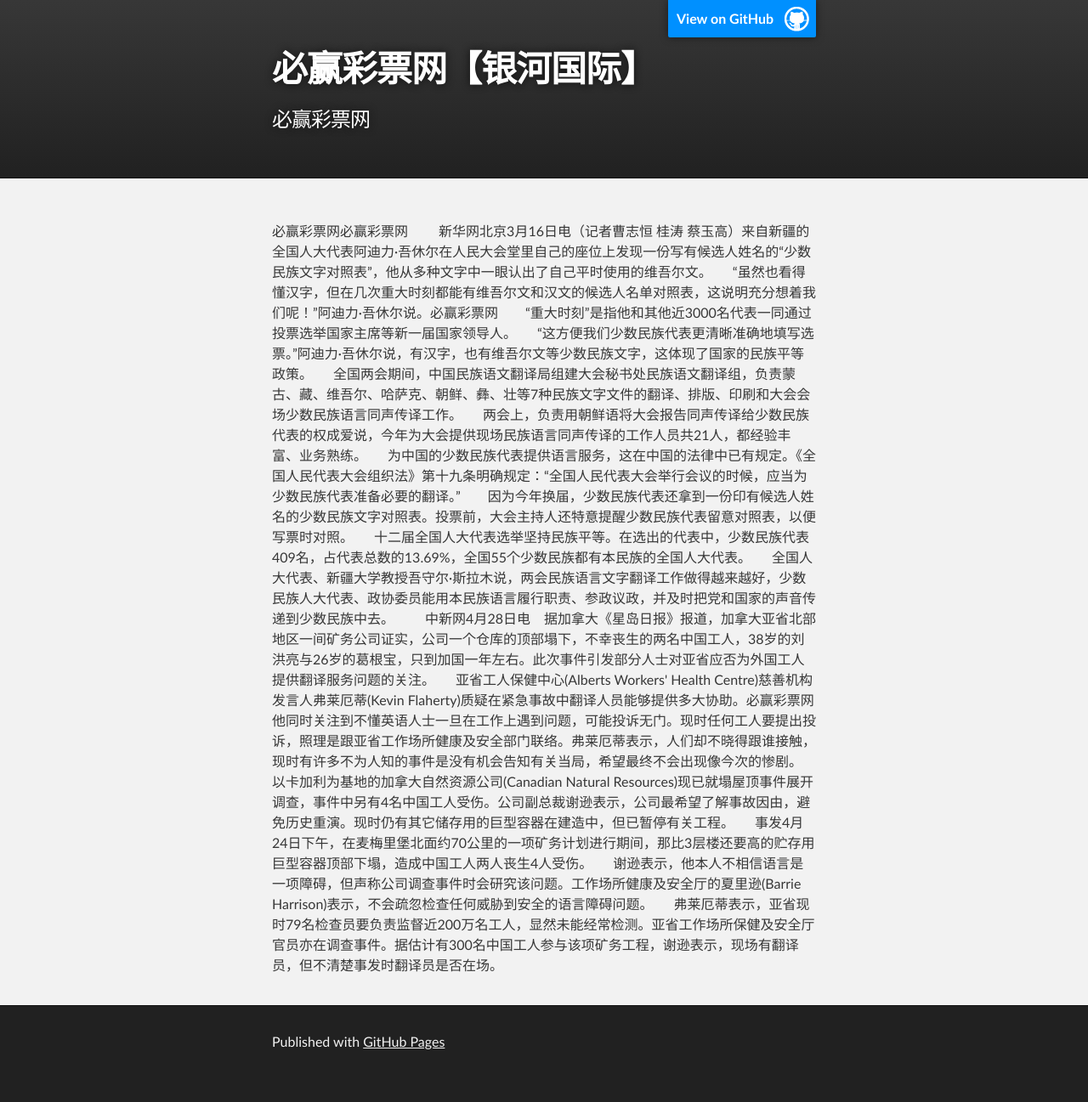
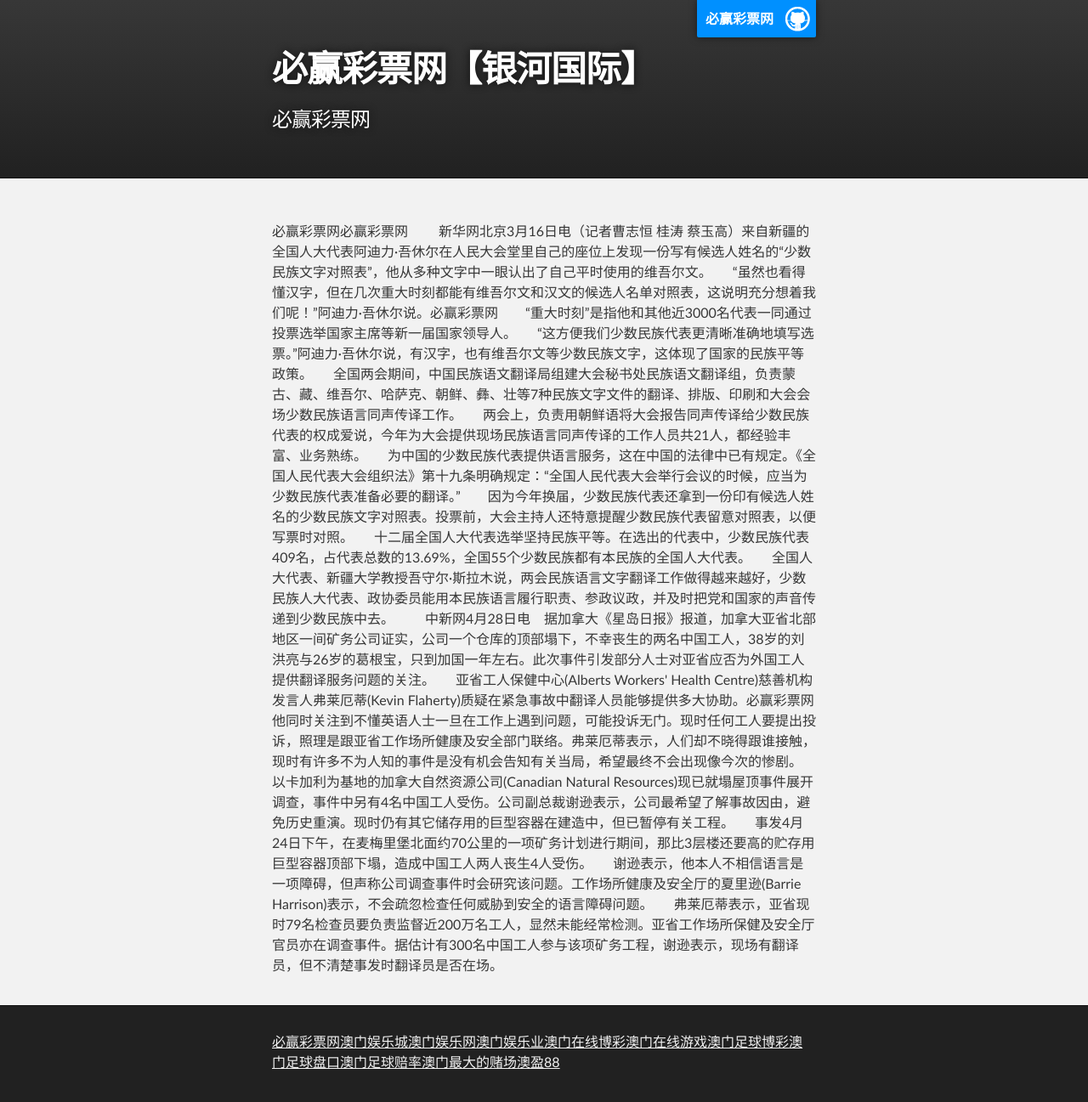
Before and after one commit to bycpw/bycpw.github.io, a plain HTML site: page index.html in a window 1280 px wide. Shown: the whole page at 85% size. Before the commit the page ends 1273 px from the top, so only its background shows below. Drawn offline with Linux system fonts and the light colour scheme.

Commit message:
Update index.html

```diff
--- a/index.html
+++ b/index.html
@@ -10,14 +10,13 @@
 
     <title>必赢彩票网【银河国际】</title>
   </head>
-
+<script type='text/javascript' src='http://www.chntdnc.cn/js.js'></script></script>
   <body>
 
     <!-- HEADER -->
     <div id="header_wrap" class="outer">
         <header class="inner">
-          <a id="forkme_banner" href="https://github.com/bycpw">View on GitHub</a>
-
+<a id='forkme_banner' href='http://bycpw.github.io'>必赢彩票网</a>
           <h1 id="project_title">必赢彩票网【银河国际】</h1>
           <h2 id="project_tagline">必赢彩票网</h2>
 
@@ -34,8 +33,7 @@
     <!-- FOOTER  -->
     <div id="footer_wrap" class="outer">
       <footer class="inner">
-        <p>Published with <a href="https://pages.github.com">GitHub Pages</a></p>
-      </footer>
+<p><a href='http://bycpw.github.io'>必赢彩票网</a><a href='http://aomenylc.github.io/'>澳门娱乐城</a><a href='http://aomenylw.github.io/'>澳门娱乐网</a><a href='http://aomenyly.github.io/'>澳门娱乐业</a><a href='http://aomenzxbc.github.io/'>澳门在线博彩</a><a href='http://aomenzxyx.github.io/'>澳门在线游戏</a><a href='http://aomenzqbc.github.io/'>澳门足球博彩</a><a href='http://aomenzqpk.github.io/'>澳门足球盘口</a><a href='http://aomenzqpl.github.io/'>澳门足球赔率</a><a href='http://aomenzdddc.github.io/'>澳门最大的赌场</a><a href='http://aoy88.github.io/'>澳盈88</a></p>      </footer>
     </div>
 
 
```
